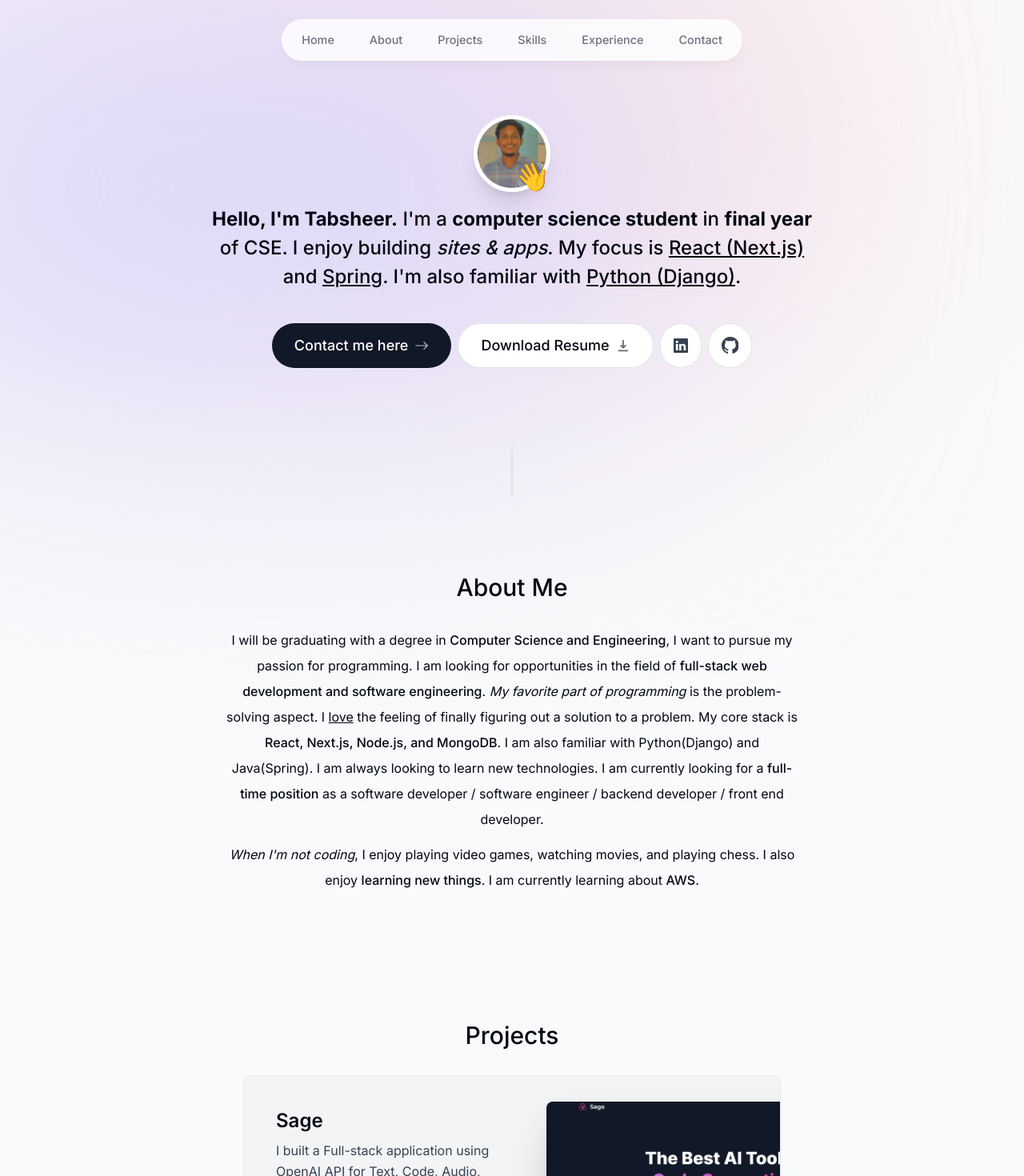
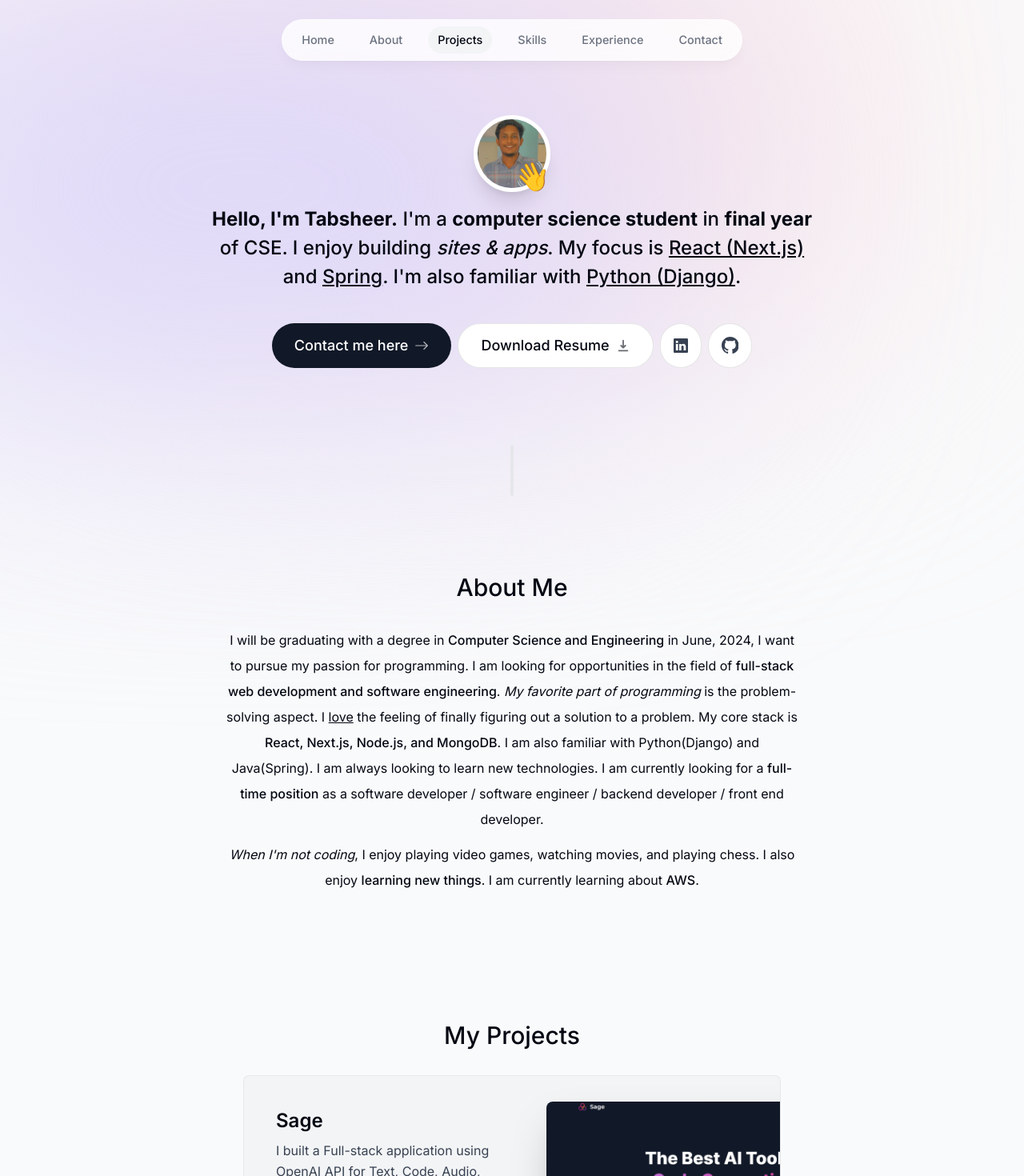
Before and after one commit to tabsheermk/tabsheermk-portfolio, a Next.js app: page / in a window 1280 px wide. Shown: the top 1470 px of the page at 80% size. Built offline with nearby package versions, Linux system fonts and the light colour scheme.

Commit message:
7-Header finished(added transitions to sections)

```diff
--- a/app/layout.tsx
+++ b/app/layout.tsx
@@ -1,6 +1,7 @@
 import Header from "@/components/header";
 import "./globals.css";
 import { Inter } from "next/font/google";
+import ActiveSectionContextProvider from "@/context/active-section-context";
 
 const inter = Inter({ subsets: ["latin"] });
 
@@ -16,14 +17,16 @@
   children: React.ReactNode;
 }) {
   return (
-    <html lang="en">
+    <html lang="en" className="!scroll-smooth">
       <body
         className={`${inter.className} bg-gray-50 text-gray-950 relative pt-28 sm:pt-36`}
       >
         <div className="bg-[#fbe2e3] absolute top-[-6rem] -z-10 right-[11rem] h-[31.25rem] w-[31.25rem] rounded-full blur-[10rem] sm:w-[68.75rem]"></div>
         <div className="bg-[#dbd7fb] absolute top-[-1rem] -z-10 left-[35rem] h-[31.25rem] w-[50rem] rounded-full blur-[10rem] sm:w-[68.75rem] md:left-[-33rem] lg:left-[-28rem] xl:left-[-15rem] 2xl:left-[-5rem]"></div>
-        <Header />
-        {children}
+        <ActiveSectionContextProvider>
+          <Header />
+          {children}
+        </ActiveSectionContextProvider>
       </body>
     </html>
   );
--- a/components/about.tsx
+++ b/components/about.tsx
@@ -1,26 +1,30 @@
 "use client";
 
-import React from "react";
+import { useSectionInView } from "@/lib/hooks";
+import { motion } from "framer-motion";
 import SectionHeading from "./section-heading";
-import { motion } from "framer-motion";
 
 export default function About() {
+  const { ref } = useSectionInView({ threshold: 0.75, sectionName: "About" });
+
   return (
     <motion.section
-      className="mb-28 max-w-[45rem] text-center leading-8 sm:mb-40"
+      ref={ref}
+      className="mb-28 max-w-[45rem] text-center leading-8 sm:mb-40 scroll-mt-28"
       initial={{ opacity: 0, y: 100 }}
       animate={{ opacity: 1, y: 0 }}
       transition={{
         delay: 0.175,
       }}
+      id="about"
     >
       <SectionHeading title="About me" />
       <p className="mb-3">
         {" "}
         I will be graduating with a degree in{" "}
-        <span className="font-medium">Computer Science and Engineering</span>, I
-        want to pursue my passion for programming. I am looking for
-        opportunities in the field of{" "}
+        <span className="font-medium">Computer Science and Engineering</span> in
+        June, 2024, I want to pursue my passion for programming. I am looking
+        for opportunities in the field of{" "}
         <span className="font-medium">
           full-stack web development and software engineering
         </span>
--- a/components/header.tsx
+++ b/components/header.tsx
@@ -1,11 +1,19 @@
 "use client";
 
-import React from "react";
+import { useActiveSectionContext } from "@/context/active-section-context";
+import { links } from "@/lib/data";
+import clsx from "clsx";
 import { motion } from "framer-motion";
-import { links } from "@/lib/data";
 import Link from "next/link";
 
 export default function Header() {
+  const {
+    activeSection,
+    setActiveSection,
+    timeOfLastClick,
+    setTimeOfLastClick,
+  } = useActiveSectionContext();
+
   return (
     <header className="z-[999] relative">
       <motion.div
@@ -17,16 +25,32 @@
         <ul className="flex w-[22rem] flex-wrap items-center justify-center gap-y-1 text-[0.9rem] font-medium text-gray-500 sm:w-[initial] sm:flex-nowrap sm:gap-5">
           {links.map((link) => (
             <motion.li
-              className="h-3/4 flex items-center justify-center"
+              className="relative h-3/4 flex items-center justify-center"
               key={link.hash}
               initial={{ y: -100, opacity: 0 }}
               animate={{ y: 0, opacity: 1 }}
             >
               <Link
-                className="flex w-full items-center justify-center px-3 py-3 hover:text-gray-950 transition"
+                className={clsx(
+                  "flex w-full items-center justify-center px-3 py-3 hover:text-gray-950 transition",
+                  {
+                    "text-gray-950": activeSection === link.name,
+                  }
+                )}
                 href={link.hash}
+                onClick={() => {
+                  setActiveSection(link.name);
+                  setTimeOfLastClick(Date.now());
+                }}
               >
                 {link.name}
+                {activeSection === link.name && (
+                  <motion.span
+                    className="bg-gray-100 rounded-full absolute inset-0 -z-10"
+                    layoutId="activeSection"
+                    transition={{ type: "spring", stiffness: 380, damping: 30 }}
+                  ></motion.span>
+                )}
               </Link>
             </motion.li>
           ))}
--- a/components/intro.tsx
+++ b/components/intro.tsx
@@ -1,15 +1,21 @@
 "use client";
 
+import { useSectionInView } from "@/lib/hooks";
+import { motion } from "framer-motion";
 import Image from "next/image";
-import React from "react";
-import { motion } from "framer-motion";
 import Link from "next/link";
 import { BsArrowRight, BsGithub, BsLinkedin } from "react-icons/bs";
 import { HiDownload } from "react-icons/hi";
 
 export default function Intro() {
+  const { ref } = useSectionInView({ threshold: 0.5, sectionName: "Home" });
+
   return (
-    <section className="mb-28 max-w-[50rem] text-center sm:mb-0">
+    <section
+      ref={ref}
+      id="home"
+      className="mb-28 max-w-[50rem] text-center sm:mb-0 scroll-mt-[100rem]"
+    >
       <div className="flex items-center justify-center ">
         <div className="relative">
           <motion.div
--- a/components/projects.tsx
+++ b/components/projects.tsx
@@ -1,12 +1,17 @@
+"use client";
+
 import { projectsData } from "@/lib/data";
+import { useSectionInView } from "@/lib/hooks";
 import React from "react";
 import Project from "./project";
 import SectionHeading from "./section-heading";
 
 export default function Projects() {
+  const { ref } = useSectionInView({ threshold: 0.5, sectionName: "Projects" });
+
   return (
-    <section>
-      <SectionHeading title="Projects" />
+    <section id="projects" className="scroll-mt-28" ref={ref}>
+      <SectionHeading title="My Projects" />
       <div>
         {projectsData.map((project, index) => (
           <React.Fragment key={index}>
--- /dev/null
+++ b/context/active-section-context.tsx
@@ -0,0 +1,49 @@
+"use client";
+
+import type { SectionName } from "@/lib/types";
+import { createContext, useContext, useState } from "react";
+
+type ActiveSectionContextProviderProps = {
+  children: React.ReactNode;
+};
+
+type ActiveSectionContextType = {
+  activeSection: SectionName;
+  setActiveSection: React.Dispatch<React.SetStateAction<SectionName>>;
+  timeOfLastClick: number;
+  setTimeOfLastClick: React.Dispatch<React.SetStateAction<number>>;
+};
+
+export const ActiveSectionContext =
+  createContext<ActiveSectionContextType | null>(null);
+
+export default function ActiveSectionContextProvider({
+  children,
+}: ActiveSectionContextProviderProps) {
+  const [activeSection, setActiveSection] = useState<SectionName>("Home");
+
+  const [timeOfLastClick, setTimeOfLastClick] = useState(0); //we need to keep track of this to disable the observer temporarily when we navigate through header
+
+  return (
+    <ActiveSectionContext.Provider
+      value={{
+        activeSection,
+        setActiveSection,
+        timeOfLastClick,
+        setTimeOfLastClick,
+      }}
+    >
+      {children}
+    </ActiveSectionContext.Provider>
+  );
+}
+
+export function useActiveSectionContext() {
+  const context = useContext(ActiveSectionContext);
+  if (context === null) {
+    throw new Error(
+      "useActiveSectionContext must be used within a ActiveSectionContextProvider"
+    );
+  }
+  return context;
+}
--- /dev/null
+++ b/lib/hooks.ts
@@ -0,0 +1,27 @@
+import { useActiveSectionContext } from "@/context/active-section-context";
+import { useEffect } from "react";
+import { useInView } from "react-intersection-observer";
+import type { SectionName } from "./types";
+
+type useSectionInViewProps = {
+  threshold: number;
+  sectionName: SectionName;
+};
+
+export function useSectionInView({
+  threshold,
+  sectionName,
+}: useSectionInViewProps) {
+  const { ref, inView } = useInView({
+    threshold,
+  });
+  const { setActiveSection, timeOfLastClick } = useActiveSectionContext();
+
+  useEffect(() => {
+    if (inView && Date.now() - timeOfLastClick > 1000) {
+      setActiveSection(sectionName);
+    }
+  }, [inView, timeOfLastClick]);
+
+  return { ref };
+}
--- /dev/null
+++ b/lib/types.ts
@@ -0,0 +1,3 @@
+import { links } from "./data";
+
+export type SectionName = (typeof links)[number]["name"];
--- a/package.json
+++ b/package.json
@@ -13,6 +13,7 @@
     "@types/react": "18.2.55",
     "@types/react-dom": "18.2.19",
     "autoprefixer": "10.4.17",
+    "clsx": "^2.1.0",
     "eslint": "8.56.0",
     "eslint-config-next": "14.1.0",
     "framer-motion": "^11.0.3",
@@ -21,6 +22,7 @@
     "react": "18.2.0",
     "react-dom": "18.2.0",
     "react-icons": "^5.0.1",
+    "react-intersection-observer": "^9.8.0",
     "tailwindcss": "3.4.1",
     "typescript": "5.3.3"
   }
```
Also changed, not shown: 1 other file (tests, documents, lock files or other folders).
